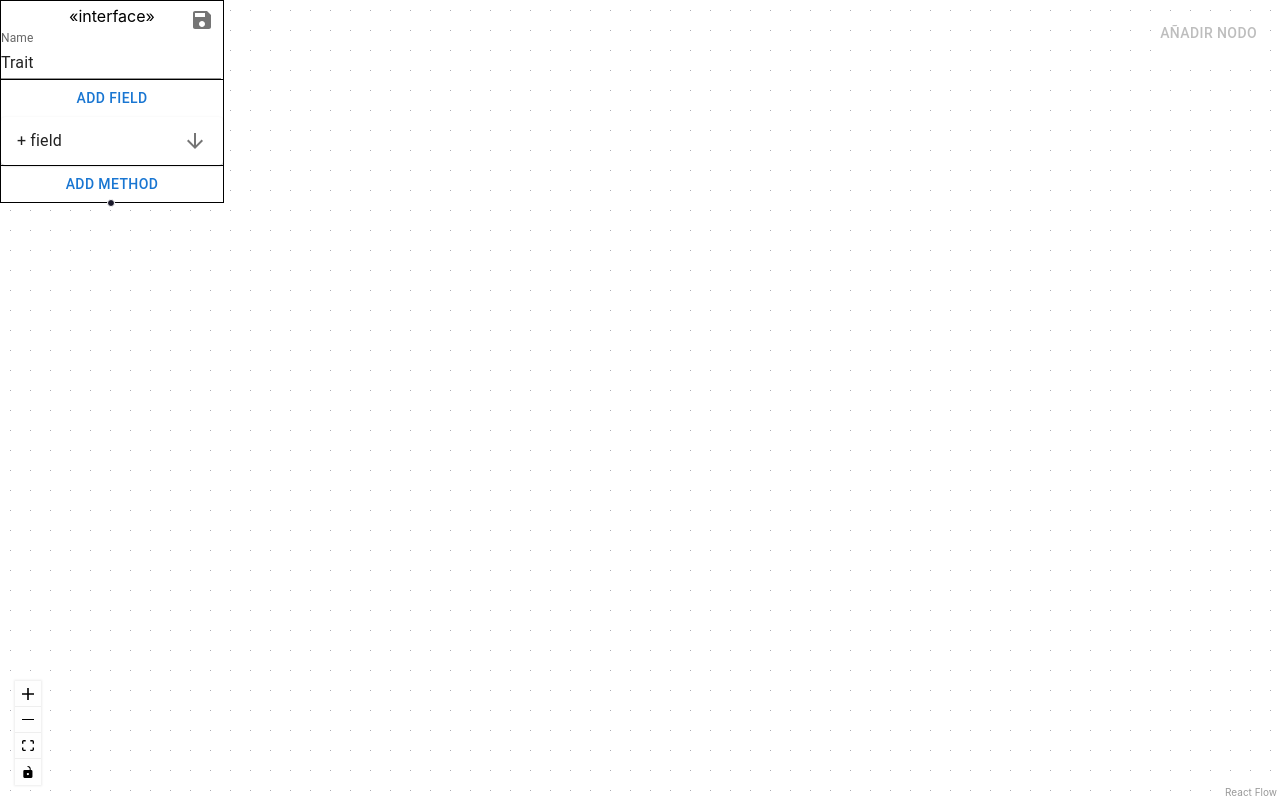
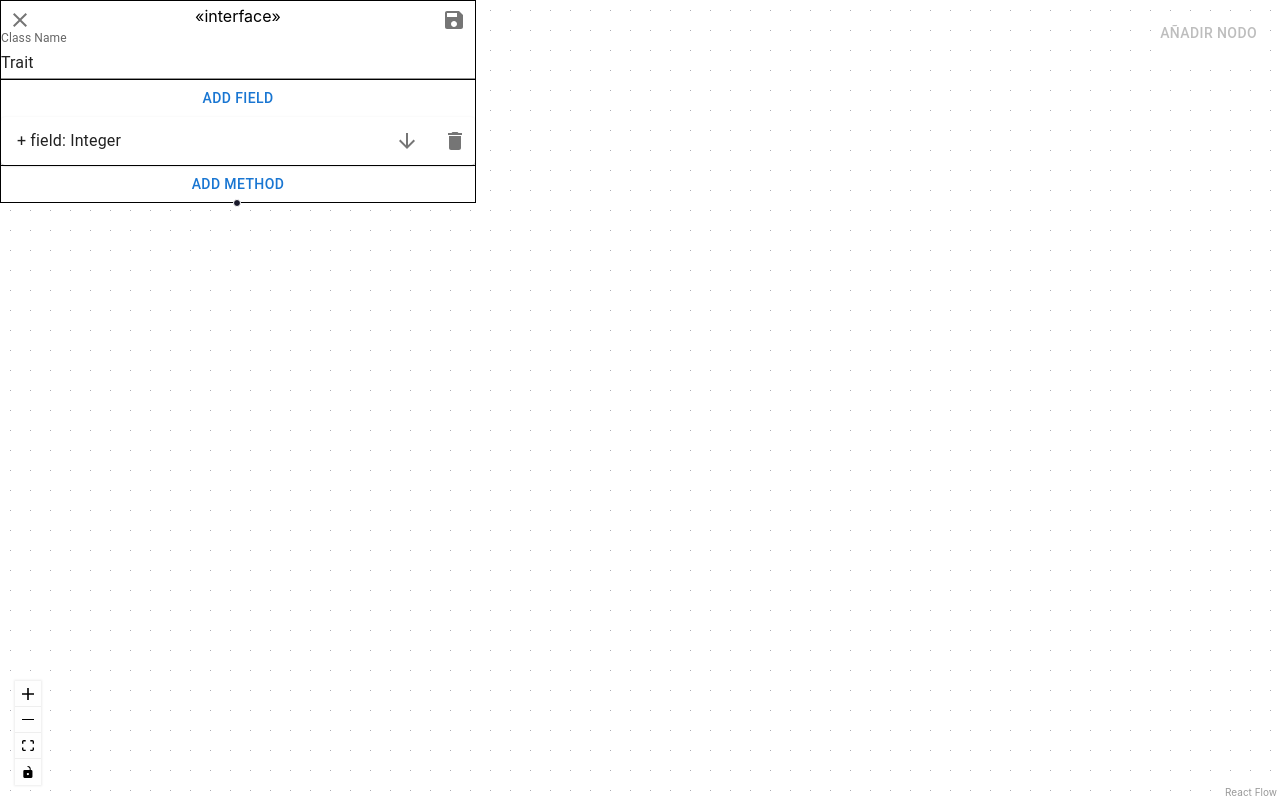
Before and after one commit to maxfloresv/umlify, a React (Create React App) app: page / in a window 1280 px wide. Both pictures are taken after a click on the button 180 px from the left and 20 px from the top of the page. Built offline with nearby package versions, Linux system fonts and the light colour scheme.

Commit message:
✨ Implements new buttons and forms

```diff
--- a/src/components/StyledNode.tsx
+++ b/src/components/StyledNode.tsx
@@ -6,12 +6,15 @@ import type { CustomNodeData } from "../model/UMLNode";
 
 import EditIcon from '@mui/icons-material/Edit';
 import SaveIcon from '@mui/icons-material/Save';
+import CloseIcon from '@mui/icons-material/Close';
+import DeleteIcon from '@mui/icons-material/Delete';
 import ArrowDownwardIcon from '@mui/icons-material/ArrowDownward';
 import ArrowDropDownIcon from '@mui/icons-material/ArrowDropDown';
-import { IconButton, TextField, Accordion, AccordionSummary, AccordionDetails, Typography, Button } from "@mui/material";
+import { IconButton, TextField, Accordion, AccordionSummary, AccordionDetails, Typography, Button, FormControl, InputLabel, Select, MenuItem, Box } from "@mui/material";
 
 import { useEffect, useState } from "react";
 import useGlobalContext from "../hooks/useGlobalContext";
+import { width } from "@mui/system";
 
 type ClassType = "trait" | "concreteClass" | "abstractClass";
 type CustomNode = Node<CustomNodeData, ClassType>;
@@ -54,8 +57,9 @@ const StyledNode = (props: StyledNodeProps) => {
           {!editMode ?
             <p className={data.styleClass}>{data.name}</p> :
             <TextField
-              id="standard-basic"
-              label="Name"
+              id="class-text-name"
+              sx={{ width: "100%" }}
+              label="Class Name"
               variant="standard"
               defaultValue={data.name}
               className="nodrag"
@@ -71,6 +75,12 @@ const StyledNode = (props: StyledNodeProps) => {
             </IconButton> :
               <IconButton onClick={() => setEditMode(true)}>
                 <EditIcon />
+              </IconButton>}
+          </div>
+
+          <div style={{ position: "absolute", top: 0, left: 0 }}>
+            {editMode && <IconButton onClick={() => null}>
+              <CloseIcon />
             </IconButton>}
           </div>
         </div>
@@ -100,17 +110,92 @@ const StyledNode = (props: StyledNodeProps) => {
               {currentFields.map((field: FieldType, i: number) => {
                 return (
                   <Accordion>
+                    <Box sx={{ display: "flex", minWidth: "100%" }}>
+                      <div style={{ width: "100%" }}>
                         <AccordionSummary
                           expandIcon={<ArrowDownwardIcon />}
                           aria-controls={`panel${i}-content`}
                           id={`panel${i}-header`}
                         >
-                      <Typography>{drawVisibility(field.visibility)} {field.name}</Typography>
+                          <Typography>{drawVisibility(field.visibility)} {field.name}: {field.type}</Typography>
                         </AccordionSummary>
+                      </div>
+
+                      <div style={{ width: "fit-content", alignContent: "center" }}>
+                        <IconButton>
+                          <DeleteIcon onClick={() => {
+                            const [retrievedNode] = nodeList.filter((n: UMLNode) => n.id === data.id);
+                            retrievedNode.removeField(field);
+                            setCurrentFields(data.fields);
+                          }} />
+                        </IconButton>
+                      </div>
+                    </Box>
                     <AccordionDetails>
-                      <Typography>
-                        {drawVisibility(field.visibility)} {field.name}: {field.type}
-                      </Typography>
+                      <div className="field-text-edit-container">
+                        <TextField
+                          id={`field-${i}-name`}
+                          label="Field Name"
+                          variant="standard"
+                          defaultValue={field.name}
+                          className="nodrag"
+                          onChange={(e) => {
+                            const [retrievedNode] = nodeList.filter((n: UMLNode) => n.id === data.id);
+                            const fieldToUpdate = data.fields.find((f) => f.name === field.name);
+
+                            if (!fieldToUpdate) {
+                              return;
+                            }
+
+                            retrievedNode.updateField(fieldToUpdate, { ...fieldToUpdate, name: e.target.value });
+                          }}
+                        />
+
+                        <TextField
+                          id={`field-${i}-type`}
+                          label="Field Type"
+                          variant="standard"
+                          defaultValue={field.type}
+                          className="nodrag"
+                          onChange={(e) => {
+                            const [retrievedNode] = nodeList.filter((n: UMLNode) => n.id === data.id);
+                            const fieldToUpdate = data.fields.find((f) => f.name === field.name);
+
+                            if (!fieldToUpdate) {
+                              return;
+                            }
+
+                            retrievedNode.updateField(fieldToUpdate, { ...fieldToUpdate, type: e.target.value });
+                          }}
+                        />
+                      </div>
+
+                      <FormControl fullWidth>
+                        <InputLabel id={`field-${i}-visibility`}>Visibility</InputLabel>
+                        <Select
+                          labelId={`field-${i}-visibility`}
+                          id={`field-${i}-visibility-select`}
+                          sx={{ overflow: "visible" }}
+                          value={field.visibility}
+                          label="Visibility"
+                          onChange={(e) => {
+                            const [retrievedNode] = nodeList.filter((n: UMLNode) => n.id === data.id);
+                            const fieldToUpdate = data.fields.find((f) => f.name === field.name);
+
+                            if (!fieldToUpdate) {
+                              return;
+                            }
+
+                            console.log(e.target.value);
+
+                            retrievedNode.updateField(fieldToUpdate, { ...fieldToUpdate, visibility: field.visibility });
+                          }}
+                        >
+                          <MenuItem value={"public"}>Public</MenuItem>
+                          <MenuItem value={"protected"}>Protected</MenuItem>
+                          <MenuItem value={"private"}>Private</MenuItem>
+                        </Select>
+                      </FormControl>
                     </AccordionDetails>
                   </Accordion>
                 )
```
Lines whose indentation alone changed are shown as unchanged.
